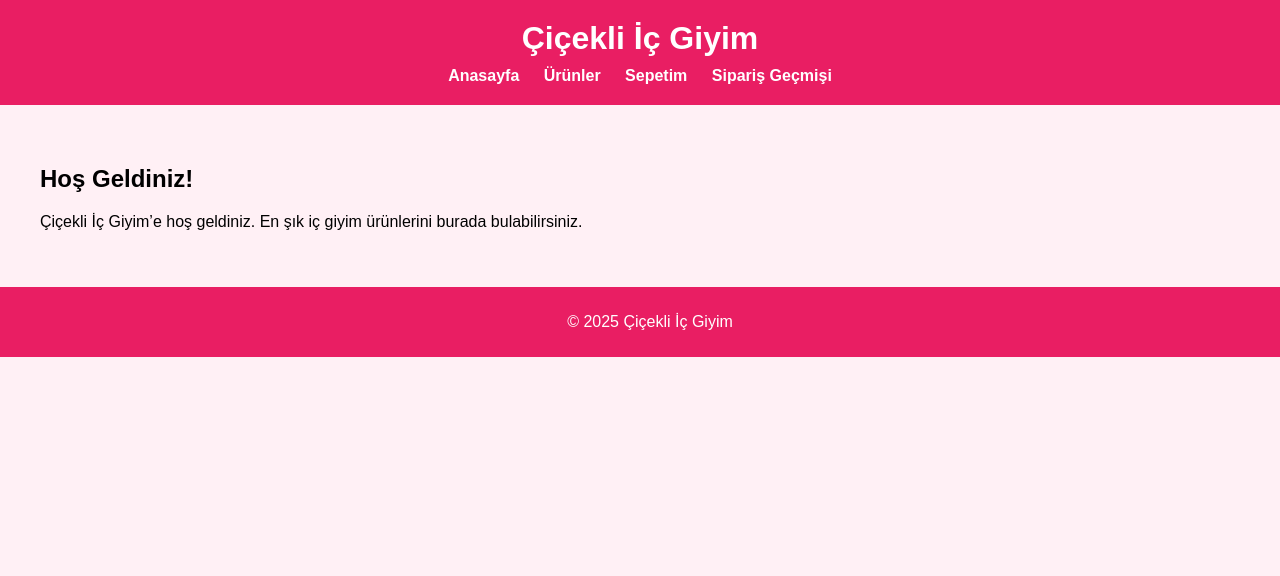
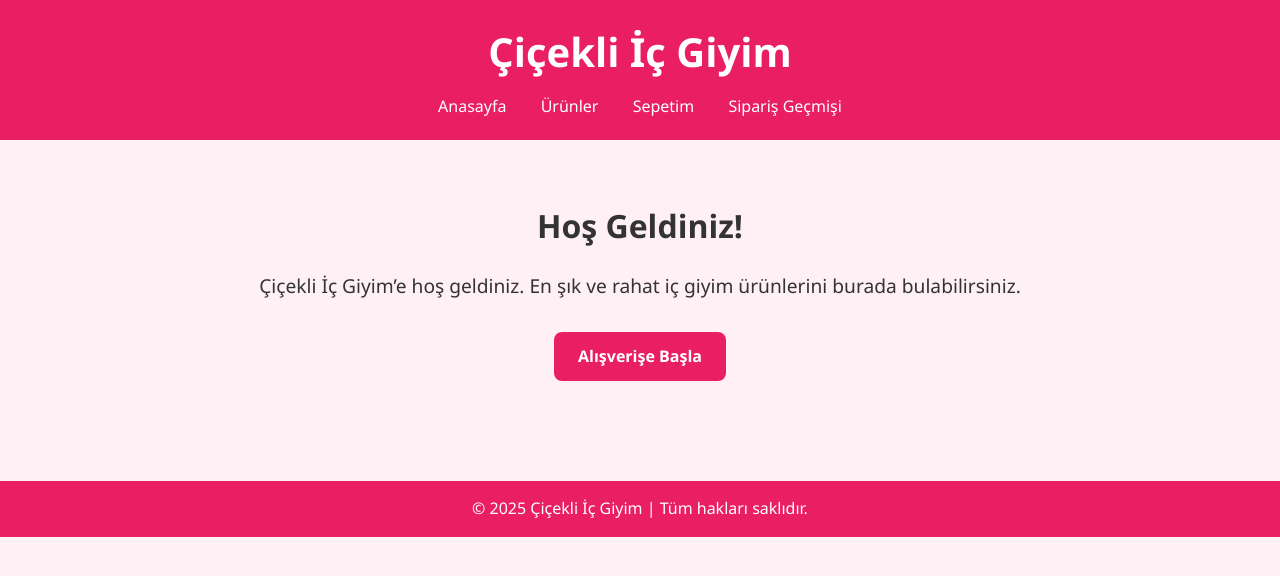
Before and after one commit to Cicekliicgiyim/cicekli-ic-giyim, a plain HTML site: page index.html in a window 1280 px wide. Drawn offline with Linux system fonts and the light colour scheme; files that its build step writes are made by us from their sources.

Commit message:
Modern tasarım güncellendi

```diff
--- a/index.html
+++ b/index.html
@@ -1,13 +1,14 @@
 <!DOCTYPE html>
 <html lang="tr">
 <head>
-  <meta charset="UTF-8">
-  <meta name="viewport" content="width=device-width, initial-scale=1.0">
+  <meta charset="UTF-8" />
+  <meta name="viewport" content="width=device-width, initial-scale=1.0" />
   <title>Çiçekli İç Giyim</title>
-  <link rel="stylesheet" href="css/style.css">
+  <link rel="stylesheet" href="css/style.css" />
 </head>
 <body>
   <header>
+    <div class="container">
       <h1>Çiçekli İç Giyim</h1>
       <nav>
         <a href="index.html">Anasayfa</a>
@@ -15,15 +16,21 @@
         <a href="cart.html">Sepetim</a>
         <a href="history.html">Sipariş Geçmişi</a>
       </nav>
+    </div>
   </header>
 
-  <main style="padding: 40px;">
+  <main class="container">
+    <section class="hero">
       <h2>Hoş Geldiniz!</h2>
-    <p>Çiçekli İç Giyim’e hoş geldiniz. En şık iç giyim ürünlerini burada bulabilirsiniz.</p>
+      <p>Çiçekli İç Giyim’e hoş geldiniz. En şık ve rahat iç giyim ürünlerini burada bulabilirsiniz.</p>
+      <a href="products.html" class="btn">Alışverişe Başla</a>
+    </section>
   </main>
 
   <footer>
-    <p>&copy; 2025 Çiçekli İç Giyim</p>
+    <div class="container">
+      <p>&copy; 2025 Çiçekli İç Giyim | Tüm hakları saklıdır.</p>
+    </div>
   </footer>
 </body>
 </html>
--- a/style.css
+++ b/style.css
@@ -1,78 +1,87 @@
-body {
-  font-family: Arial, sans-serif;
+* {
   margin: 0;
   padding: 0;
+  box-sizing: border-box;
+}
+
+body {
+  font-family: 'Segoe UI', Tahoma, Geneva, Verdana, sans-serif;
   background-color: #fff0f5;
+  color: #333;
+  line-height: 1.6;
+}
+
+.container {
+  width: 90%;
+  max-width: 1200px;
+  margin: auto;
 }
 
 header {
   background-color: #e91e63;
+  padding: 20px 0;
   color: white;
-  padding: 20px;
-  text-align: center;
 }
 
 header h1 {
-  margin: 0;
-  font-size: 32px;
-  font-weight: bold;
+  text-align: center;
+  font-size: 2.5rem;
 }
-
-/* ::before satırı kaldırıldı */
 
 nav {
   margin-top: 10px;
+  text-align: center;
 }
 
 nav a {
   color: white;
-  margin: 0 10px;
   text-decoration: none;
-  font-weight: bold;
+  margin: 0 15px;
+  font-weight: 500;
+  transition: opacity 0.3s;
 }
 
 nav a:hover {
-  text-decoration: underline;
+  opacity: 0.8;
 }
 
 main {
-  padding: 20px;
+  padding: 60px 0;
+}
+
+.hero {
+  text-align: center;
+}
+
+.hero h2 {
+  font-size: 2rem;
+  margin-bottom: 20px;
+}
+
+.hero p {
+  font-size: 1.2rem;
+  margin-bottom: 30px;
+}
+
+.btn {
+  display: inline-block;
+  padding: 12px 24px;
+  background-color: #e91e63;
+  color: white;
+  border-radius: 8px;
+  text-decoration: none;
+  font-weight: bold;
+  transition: background 0.3s ease;
+}
+
+.btn:hover {
+  background-color: #c2185b;
 }
 
 footer {
-  text-align: center;
-  padding: 10px;
   background-color: #e91e63;
   color: white;
-  position: relative;
-  bottom: 0;
-  width: 100%;
+  text-align: center;
+  padding: 15px 0;
+  margin-top: 40px;
 }
-
-/* Ürün kartları */
-.product-card {
-  border: 1px solid #ccc;
-  padding: 15px;
-  margin-bottom: 20px;
-  border-radius: 8px;
-  background: #fff;
-}
-
-.product-card img {
-  max-width: 150px;
-  display: block;
-  margin-bottom: 10px;
-}
-
-button {
-  padding: 10px 15px;
-  background-color: #e91e63;
-  color: white;
-  border: none;
-  border-radius: 4px;
-  cursor: pointer;
-}
-
-button:hover {
-  background-color: #c2185b;
-}
```
Lines whose indentation alone changed are shown as unchanged.
